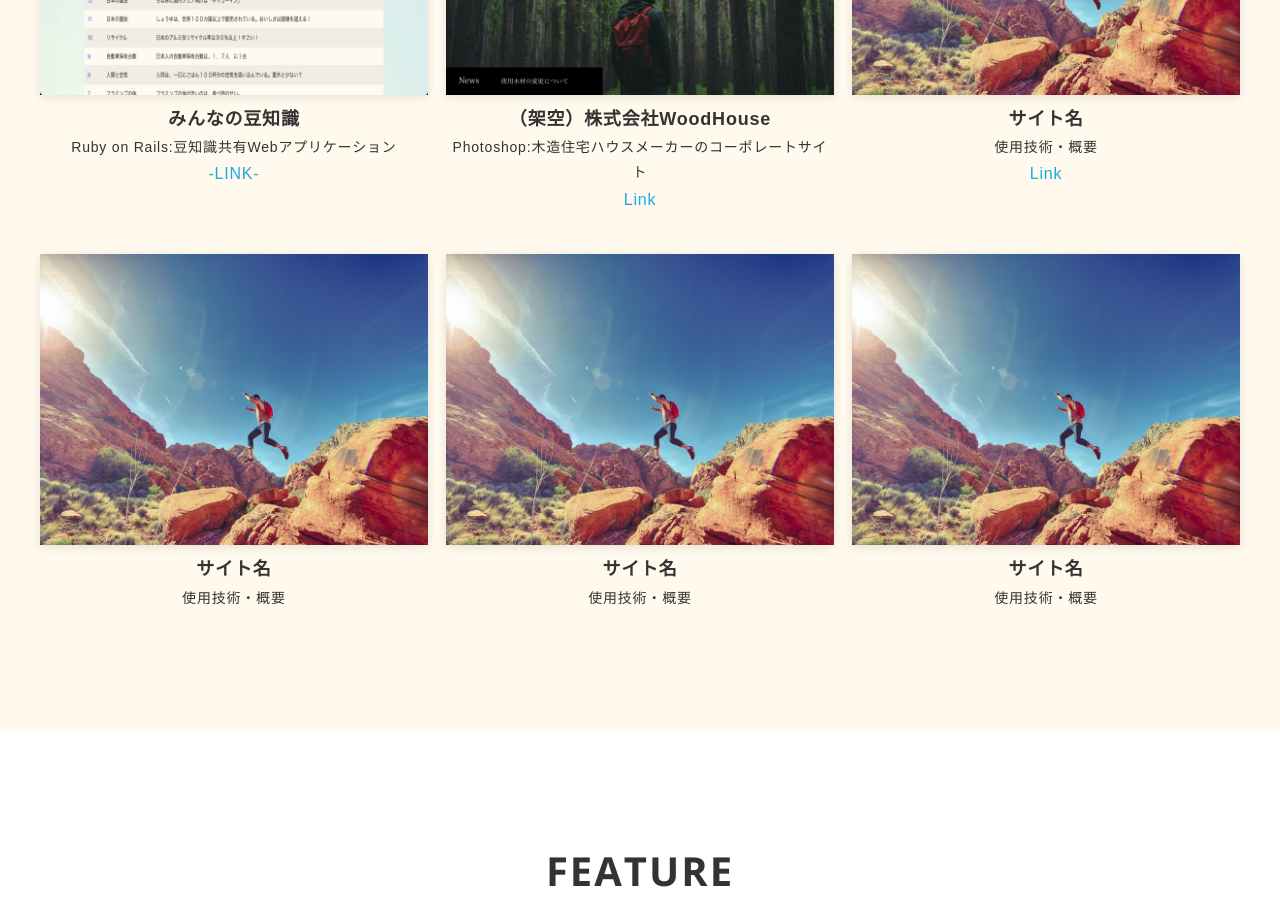
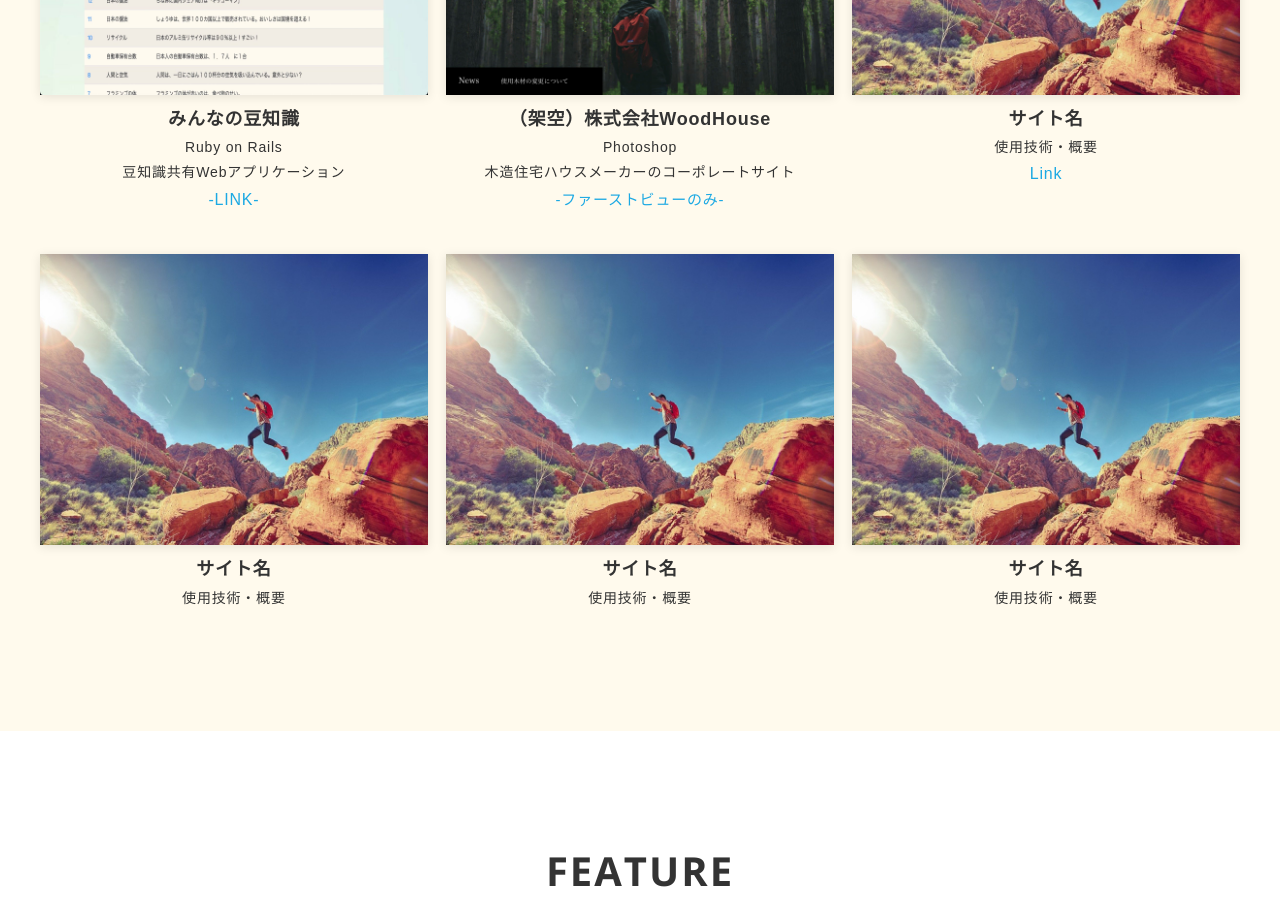
Before and after one commit to terashifumiaki/fumisport, a plain HTML site: page index.html in a window 1280 px wide. Shown: the part 1280-2188 px from the top of the page. Drawn offline with nearby package versions, Linux system fonts and the light colour scheme; files whose address does not match are found by name.

Commit message:
woodhouse

```diff
--- a/index.html
+++ b/index.html
@@ -99,7 +99,8 @@
                 </a>
                 <figcaption class="works-body">
                   <div class="works-title">みんなの豆知識</div>
-                  <div class="works-text">Ruby on Rails:豆知識共有Webアプリケーション</div>
+                  <div class="works-text">Ruby on Rails<br>
+                  豆知識共有Webアプリケーション</div>
                   <div class="works-url"><a class="works-url-link" href="https://message-20201123.herokuapp.com/" target="_blank">-LINK-</a>
                   </div>
                 </figcaption>
@@ -113,10 +114,10 @@
                 </a>
                 <figcaption class="works-body">
                   <div class="works-title">（架空）株式会社WoodHouse</div>
-                  <div class="works-text">Photoshop:木造住宅ハウスメーカーのコーポレートサイト</div>
-                  <div class="works-url"><a class="works-url-link" href="https://yahoo.co.jp" target="_blank">Link</a>
-                  </div>
-                </figcaption>
+                  <div class="works-text">Photoshop<br>木造住宅ハウスメーカーのコーポレートサイト</div>
+                  <a class="works-url-link" href="img/works/WoodHouse.jpg" target="_blank">-ファーストビューのみ-</a>
+
+               </figcaption>
               </figure>
 
 
```
